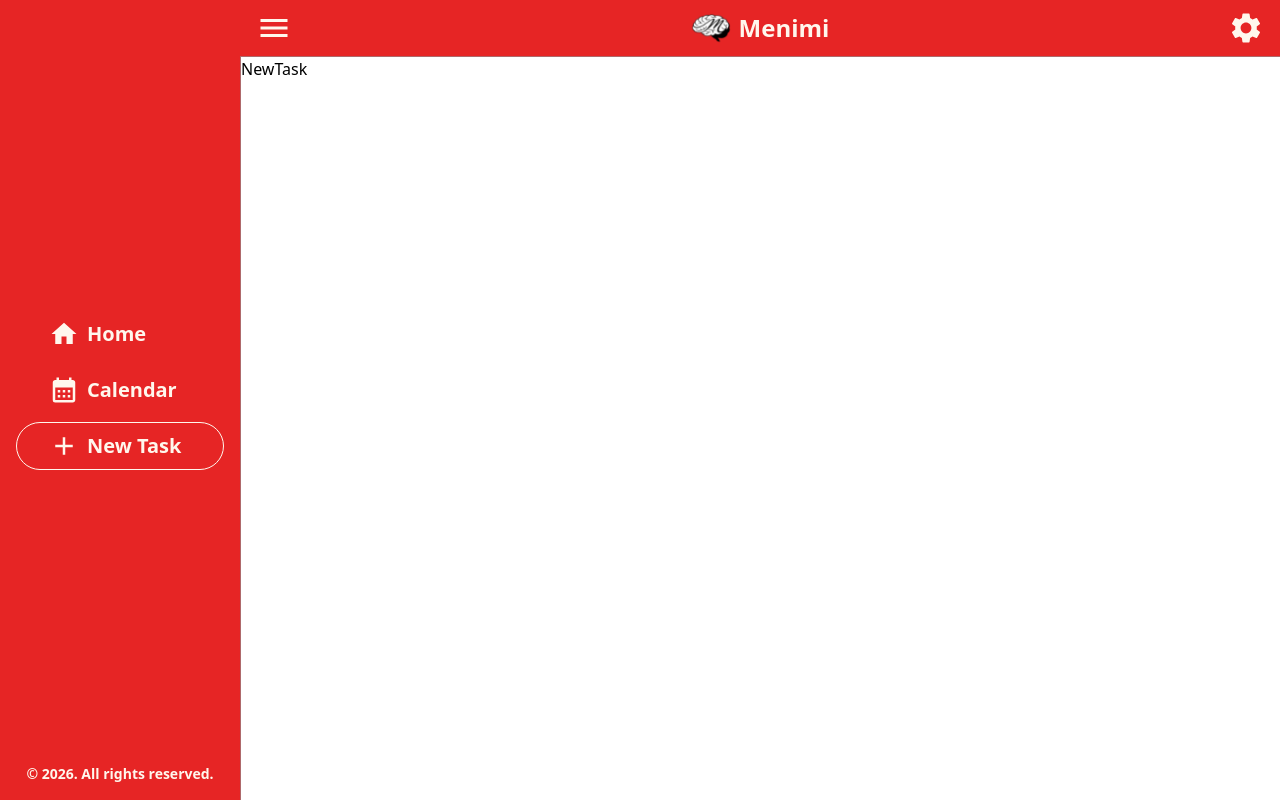
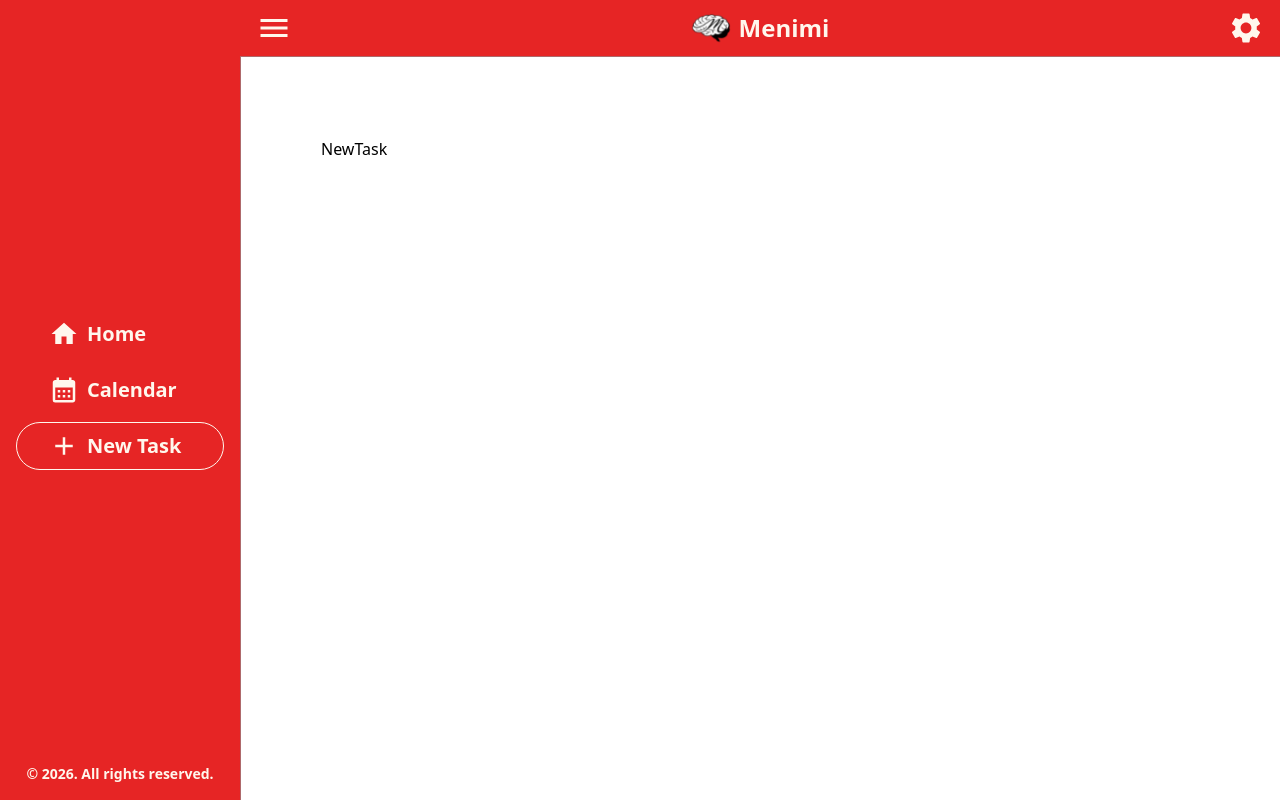
Before and after one commit to ArthurBender/menimi-frontend, a React (Vite) app: page /new in a window 1280 px wide. Built offline with nearby package versions, Linux system fonts and the light colour scheme.

Commit message:
Fix: updated Layout instead of specific pages

```diff
--- a/src/components/LoggedLayout.tsx
+++ b/src/components/LoggedLayout.tsx
@@ -14,7 +14,7 @@ const LoggedLayout = () => {
           isSidebarOpen={isSidebarOpen}
           onToggleSidebar={() => setIsSidebarOpen((prev) => !prev)}
         />
-        <div className="border-t border-l border-accent h-full">
+        <div className="border-t border-l border-accent h-full w-full p-20">
           <Outlet />
         </div>
       </div>
--- a/src/pages/Home.tsx
+++ b/src/pages/Home.tsx
@@ -16,7 +16,6 @@ const Home = () => {
   const DateHeader = useHomeCalendarEventRenderer(homeTasks);
 
   return (
-    <div className="p-20 w-full h-full">
     <div className="flex flex-col gap-10 justify-between h-full">
       <div className="flex gap-10 items-center justify-around">
         <h2 className="text-7xl font-semibold">Hey, there {username}!</h2>
@@ -56,7 +55,6 @@ const Home = () => {
         </div>
       </div>
     </div>
-    </div>
   );
 }
 
```
Lines whose indentation alone changed are shown as unchanged.
